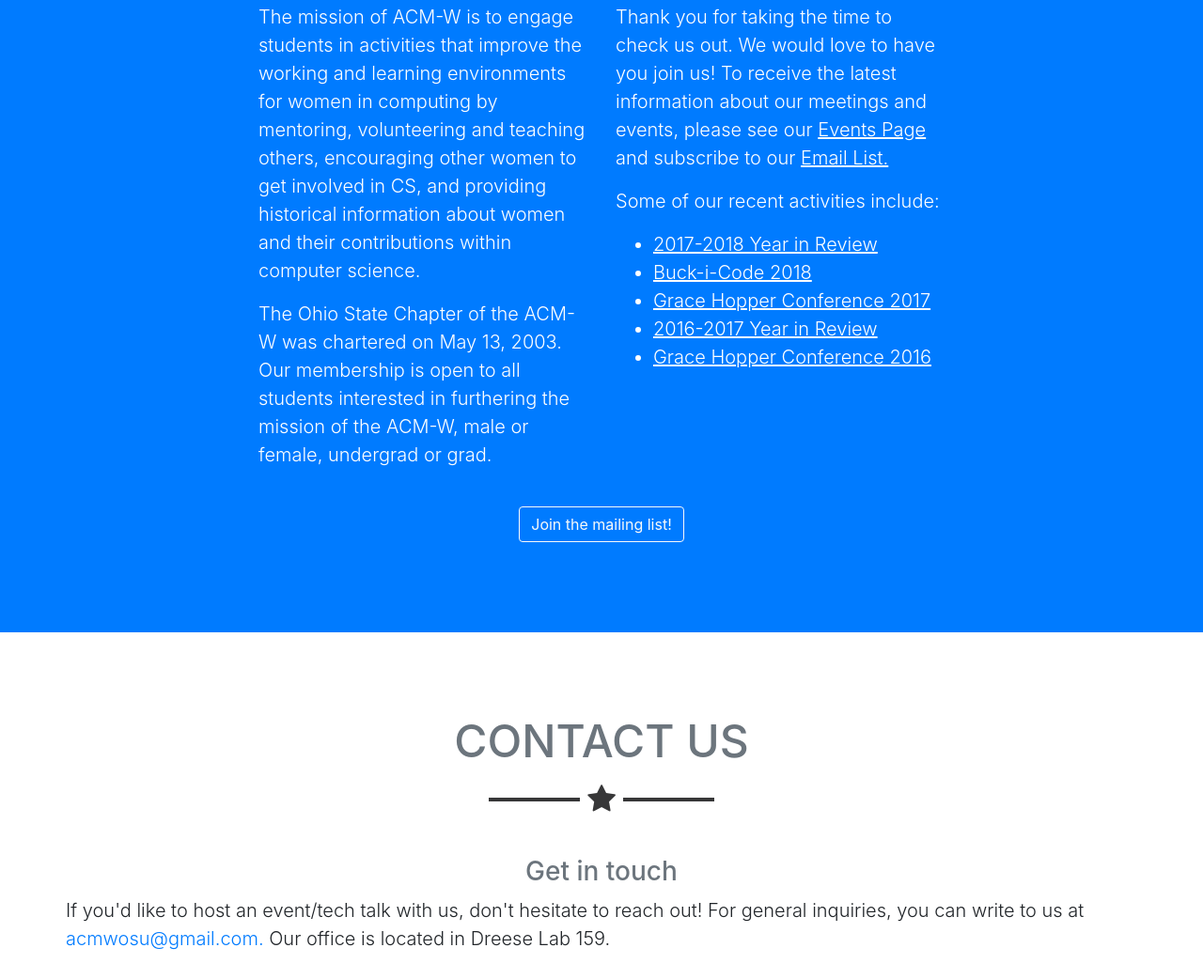
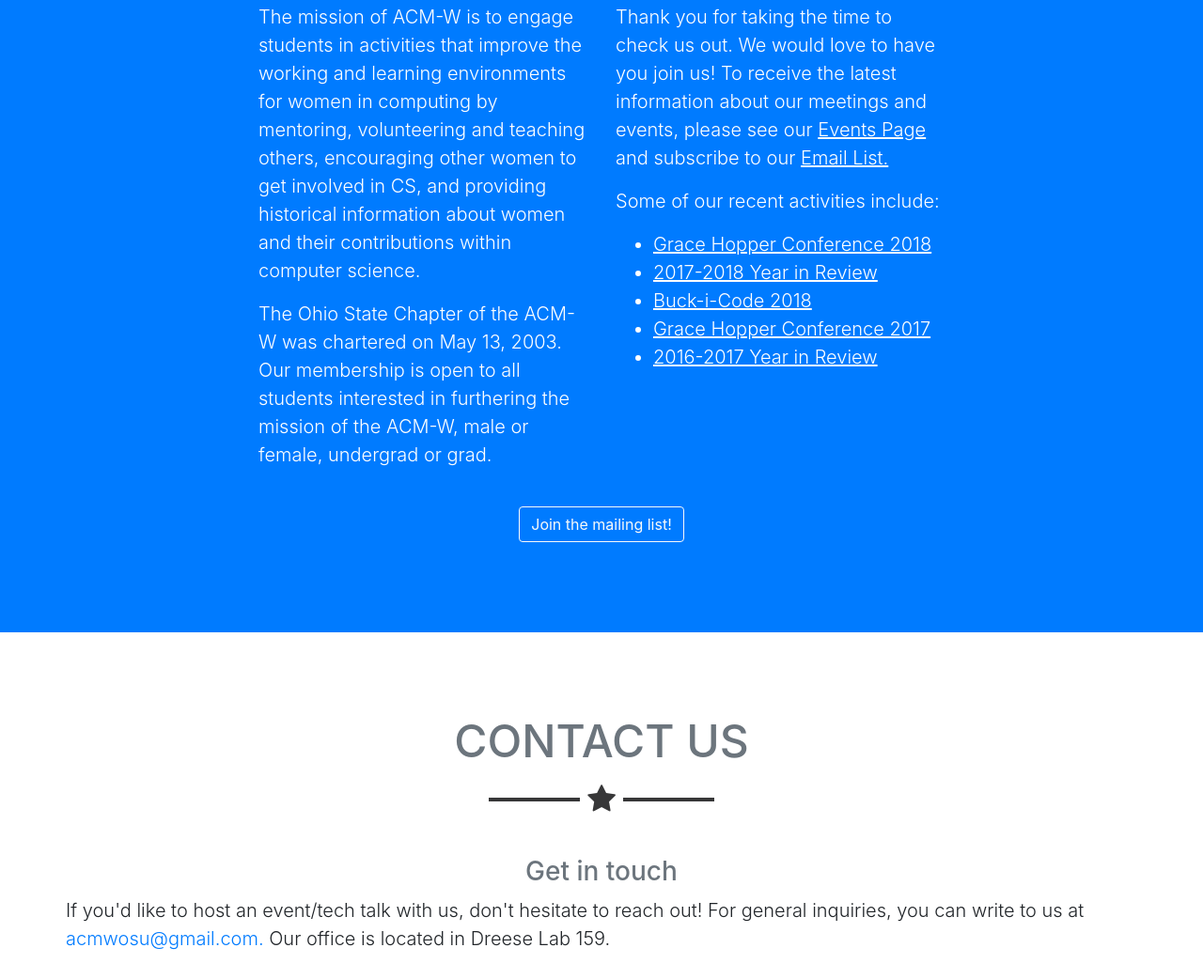
Before and after one commit to noramyer/acmw, a website with bundled scripts: page index.html in a window 1280 px wide. Shown: the part 1703-2745 px from the top of the page at 94% size. Built offline with nearby package versions, Linux system fonts and the light colour scheme; no server answers.

Commit message:
Added GHC Trip Report [///////_____] 50% complete

```diff
--- a/index.html
+++ b/index.html
@@ -179,11 +179,11 @@
             List.</a></p>
             <p class="lead">Some of our recent activities include:</p>
             <ul class="lead">
+              <li><a class="teal-background-link" href="files/2018GHCTripReport.pdf">Grace Hopper Conference 2018</a></li>
               <li><a class="teal-background-link" href="files/YearInReview17-18.pdf">2017-2018 Year in Review</a></li>
               <li><a class="teal-background-link" href="https://www.youtube.com/watch?v=ObtHD-HytLo">Buck-i-Code 2018</a></li>
               <li><a class="teal-background-link" href="files/2017GHCTripReport.pdf">Grace Hopper Conference 2017</a></li>
               <li><a class="teal-background-link" href="files/YearInReview16-17.pdf">2016-2017 Year in Review</a></li>
-              <li><a class="teal-background-link" href="files/2016GHCTripReport.pdf">Grace Hopper Conference 2016</a></li>
             </ul>
           </div>
         </div>
```
Also changed, not shown: 2 other files.
